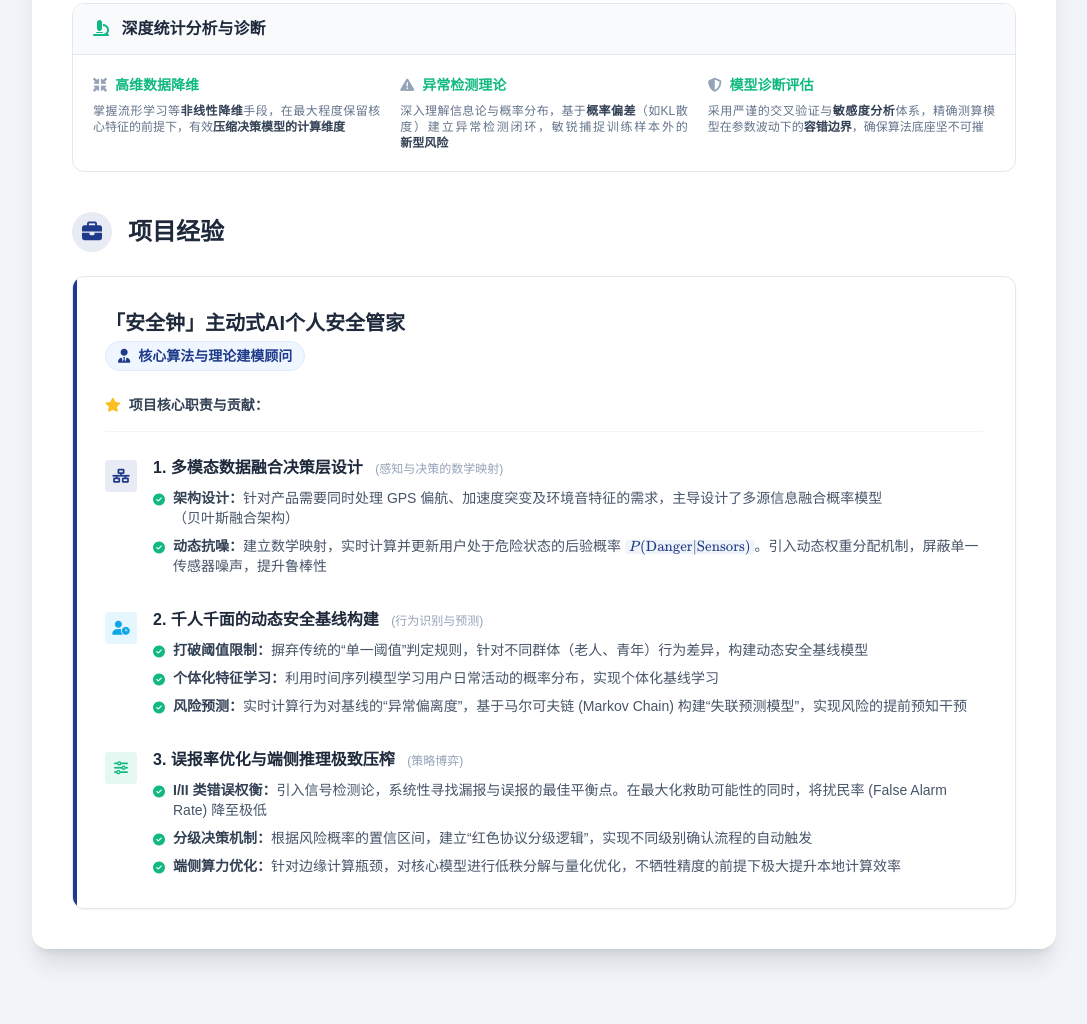
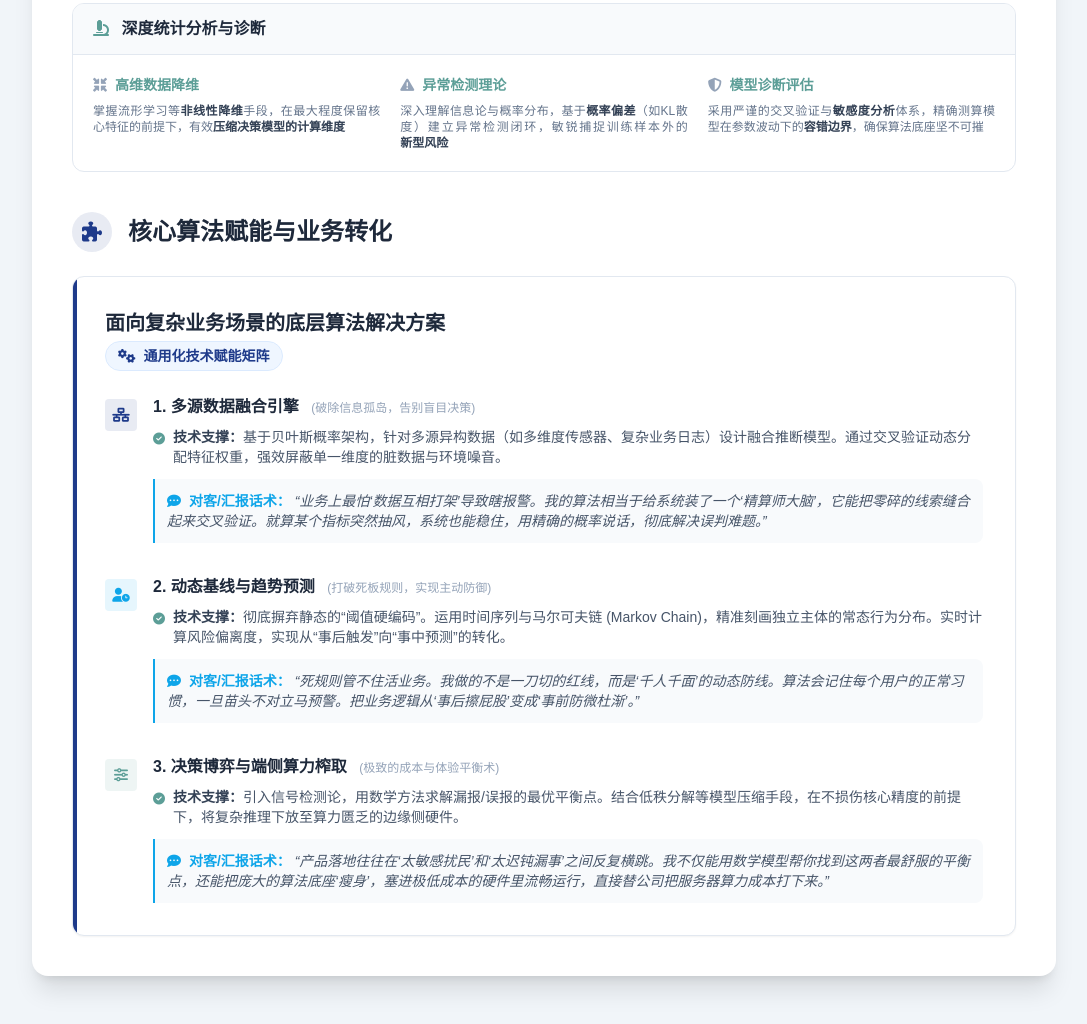
Before and after one commit to MikeChain-FDU/resume-anquanzhong.MikeChian, a website: page secure-resume/index.html in a window 1280 px wide. Shown: the part 823-1847 px from the top of the page, without its empty margins (96-1183 px from the left). Before the commit the page ends 1820 px from the top, so only its background shows below. Drawn offline with nearby package versions, Linux system fonts and the light colour scheme.

Commit message:
Update index.html

```diff
--- a/secure-resume/index.html
+++ b/secure-resume/index.html
@@ -4,11 +4,8 @@
     <meta charset="UTF-8">
     <meta name="viewport" content="width=device-width, initial-scale=1.0">
     <title>数学建模顾问（底层算法把关） - 专业简历</title>
-    <!-- Tailwind CSS for styling -->
     <script src="https://cdn.tailwindcss.com"></script>
-    <!-- FontAwesome for Icons -->
     <link rel="stylesheet" href="https://cdnjs.cloudflare.com/ajax/libs/font-awesome/6.4.0/css/all.min.css">
-    <!-- MathJax for rendering math formulas -->
     <script src="https://polyfill.io/v3/polyfill.min.js?features=es6"></script>
     <script id="MathJax-script" async src="https://cdn.jsdelivr.net/npm/mathjax@3/es5/tex-mml-chtml.js"></script>
 
@@ -17,9 +14,9 @@
             theme: {
                 extend: {
                     colors: {
-                        primary: '#1e3a8a', // Deep Blue (Rigorous/Math)
-                        secondary: '#0ea5e9', // Light Blue (Tech/Data)
-                        accent: '#10b981', // Emerald (Life/Safety)
+                        primary: '#1e3a8a', // Deep Blue
+                        secondary: '#0ea5e9', // Light Blue
+                        accent: '#5c9e97', // Celadon Green
                         dark: '#1e293b',
                         light: '#f8fafc'
                     },
@@ -34,16 +31,11 @@
         body { background-color: #f1f5f9; }
         .card-hover { transition: transform 0.2s ease, box-shadow 0.2s ease; }
         .card-hover:hover { transform: translateY(-2px); box-shadow: 0 10px 25px -5px rgba(0, 0, 0, 0.1), 0 8px 10px -6px rgba(0, 0, 0, 0.1); }
-
-        /* 针对 PDF 导出的专用打印样式优化 */
         @media print {
             body { background-color: white !important; }
             .shadow-xl, .shadow-sm, .shadow-md { box-shadow: none !important; border: 1px solid #e2e8f0 !important; }
-            /* 防止核心模块和卡片在跨页时被从中间切断 */
             section, .border-slate-200, .bg-light, .flex { page-break-inside: avoid; break-inside: avoid; }
-            /* 打印时隐藏 AI 悬浮按钮和对话框 */
             #ai-widget-button, #ai-chat-panel { display: none !important; }
-            /* 移除页面外边距以适应 A4 纸 */
             .max-w-5xl { max-width: 100% !important; margin-top: 0 !important; }
             header { -webkit-print-color-adjust: exact; print-color-adjust: exact; }
         }
@@ -62,7 +54,7 @@
                 <h1 class="text-4xl font-bold tracking-tight mb-2">首席数学建模顾问 <span class="text-secondary-200 font-light text-3xl opacity-80">|</span> 算法科学家</h1>
                 <div class="mt-6 inline-flex items-center bg-white/20 backdrop-blur-sm px-5 py-3 rounded-lg border border-white/30">
                     <i class="fas fa-quote-left text-accent mr-3 text-xl"></i>
-                    <p class="text-lg font-medium tracking-wide">将严谨的数学理论转化为守护生命的智能逻辑。</p>
+                    <p class="text-lg font-medium tracking-wide">将严谨的数学理论转化为守护生命与赋能商业的智能逻辑。</p>
                 </div>
             </div>
         </header>
@@ -100,7 +92,7 @@
                             <i class="fas fa-university w-6 text-center mr-2"></i> 产学研生态构建
                         </h3>
                         <p class="text-sm text-slate-600 leading-relaxed text-justify">
-                            推动业务数据与<span class="font-semibold text-accent">复旦大学、香港中文大学</span>等顶尖高校实验室联合进行科学研究，不仅能获取项目科研经费，更能为项目带来顶尖学术资源<span class="whitespace-nowrap">与行业声誉</span>
+                            推动业务数据与<span class="font-semibold text-accent">顶尖高校实验室</span>联合进行科学研究，不仅能获取项目科研经费，更能为项目带来前沿学术资源<span class="whitespace-nowrap">与行业声誉</span>
                         </p>
                     </div>
                 </div>
@@ -160,13 +152,13 @@
                 </div>
             </section>
 
-            <!-- Project Experience -->
+            <!-- Technical Support Capabilities & Talking Points (REWRITTEN) -->
             <section>
                 <div class="flex items-center mb-6">
                     <div class="w-10 h-10 rounded-full bg-primary/10 flex items-center justify-center text-primary mr-4">
-                        <i class="fas fa-briefcase text-xl"></i>
+                        <i class="fas fa-puzzle-piece text-xl"></i>
                     </div>
-                    <h2 class="text-2xl font-bold text-dark">项目经验</h2>
+                    <h2 class="text-2xl font-bold text-dark">核心算法赋能与业务转化</h2>
                 </div>
 
                 <div class="bg-white border border-slate-200 rounded-xl p-8 relative overflow-hidden shadow-sm hover:shadow-md transition-shadow">
@@ -174,16 +166,12 @@
 
                     <div class="flex flex-col md:flex-row md:items-center justify-between mb-6">
                         <div>
-                            <h3 class="text-xl font-bold text-dark mb-1">「安全钟」主动式AI个人安全管家</h3>
+                            <h3 class="text-xl font-bold text-dark mb-1">面向复杂业务场景的底层算法解决方案</h3>
                             <div class="inline-flex items-center px-3 py-1 rounded-full bg-blue-50 text-primary text-sm font-semibold border border-blue-100">
-                                <i class="fas fa-user-tie mr-2"></i> 核心算法与理论建模顾问
+                                <i class="fas fa-cogs mr-2"></i> 通用化技术赋能矩阵
                             </div>
                         </div>
                     </div>
-
-                    <p class="text-slate-500 text-sm mb-6 pb-4 border-b border-slate-100">
-                        <i class="fas fa-star text-amber-400 mr-2"></i><span class="font-semibold text-slate-700">项目核心职责与贡献：</span>
-                    </p>
 
                     <div class="space-y-8">
                         <!-- Module 1 -->
@@ -193,18 +181,18 @@
                                     <i class="fas fa-network-wired text-sm"></i>
                                 </div>
                             </div>
-                            <div class="ml-4">
-                                <h4 class="text-base font-bold text-slate-800 mb-2">1. 多模态数据融合决策层设计 <span class="text-xs font-normal text-slate-400 ml-2">(感知与决策的数学映射)</span></h4>
-                                <ul class="space-y-2 text-sm text-slate-600">
+                            <div class="ml-4 w-full">
+                                <h4 class="text-base font-bold text-slate-800 mb-2">1. 多源数据融合引擎 <span class="text-xs font-normal text-slate-400 ml-2">(破除信息孤岛，告别盲目决策)</span></h4>
+                                <ul class="space-y-2 text-sm text-slate-600 mb-3">
                                     <li class="flex items-start">
                                         <i class="fas fa-check-circle text-accent mt-1 mr-2 text-xs"></i>
-                                        <span><strong class="text-slate-700">架构设计：</strong>针对产品需要同时处理 GPS 偏航、加速度突变及环境音特征的需求，主导设计了多源信息融合概率模型<span class="whitespace-nowrap">（贝叶斯融合架构）</span></span>
-                                    </li>
-                                    <li class="flex items-start">
-                                        <i class="fas fa-check-circle text-accent mt-1 mr-2 text-xs"></i>
-                                        <span><strong class="text-slate-700">动态抗噪：</strong>建立数学映射，实时计算并更新用户处于危险状态的后验概率 <span class="bg-slate-100 px-1 rounded font-mono text-primary text-xs">\(P(\text{Danger} | \text{Sensors})\)</span>。引入动态权重分配机制，屏蔽单一传感器噪声，<span class="whitespace-nowrap">提升鲁棒性</span></span>
+                                        <span><strong class="text-slate-700">技术支撑：</strong>基于贝叶斯概率架构，针对多源异构数据（如多维度传感器、复杂业务日志）设计融合推断模型。通过交叉验证动态分配特征权重，强效屏蔽单一维度的脏数据与环境噪音。</span>
                                     </li>
                                 </ul>
+                                <div class="bg-slate-50 border-l-2 border-secondary p-3 rounded-r-lg text-sm">
+                                    <strong class="text-secondary"><i class="fas fa-comment-dots mr-1"></i> 对客/汇报话术：</strong>
+                                    <span class="text-slate-600 italic">“业务上最怕‘数据互相打架’导致瞎报警。我的算法相当于给系统装了一个‘精算师大脑’，它能把零碎的线索缝合起来交叉验证。就算某个指标突然抽风，系统也能稳住，用精确的概率说话，彻底解决误判难题。”</span>
+                                </div>
                             </div>
                         </div>
 
@@ -215,22 +203,18 @@
                                     <i class="fas fa-user-clock text-sm"></i>
                                 </div>
                             </div>
-                            <div class="ml-4">
-                                <h4 class="text-base font-bold text-slate-800 mb-2">2. 千人千面的动态安全基线构建 <span class="text-xs font-normal text-slate-400 ml-2">(行为识别与预测)</span></h4>
-                                <ul class="space-y-2 text-sm text-slate-600">
+                            <div class="ml-4 w-full">
+                                <h4 class="text-base font-bold text-slate-800 mb-2">2. 动态基线与趋势预测 <span class="text-xs font-normal text-slate-400 ml-2">(打破死板规则，实现主动防御)</span></h4>
+                                <ul class="space-y-2 text-sm text-slate-600 mb-3">
                                     <li class="flex items-start">
                                         <i class="fas fa-check-circle text-accent mt-1 mr-2 text-xs"></i>
-                                        <span><strong class="text-slate-700">打破阈值限制：</strong>摒弃传统的“单一阈值”判定规则，针对不同群体（老人、青年）行为差异，<span class="whitespace-nowrap">构建动态安全基线模型</span></span>
-                                    </li>
-                                    <li class="flex items-start">
-                                        <i class="fas fa-check-circle text-accent mt-1 mr-2 text-xs"></i>
-                                        <span><strong class="text-slate-700">个体化特征学习：</strong>利用时间序列模型学习用户日常活动的概率分布，<span class="whitespace-nowrap">实现个体化基线学习</span></span>
-                                    </li>
-                                    <li class="flex items-start">
-                                        <i class="fas fa-check-circle text-accent mt-1 mr-2 text-xs"></i>
-                                        <span><strong class="text-slate-700">风险预测：</strong>实时计算行为对基线的“异常偏离度”，基于马尔可夫链 (Markov Chain) 构建“失联预测模型”，实现风险的<span class="whitespace-nowrap">提前预知干预</span></span>
+                                        <span><strong class="text-slate-700">技术支撑：</strong>彻底摒弃静态的“阈值硬编码”。运用时间序列与马尔可夫链 (Markov Chain)，精准刻画独立主体的常态行为分布。实时计算风险偏离度，实现从“事后触发”向“事中预测”的转化。</span>
                                     </li>
                                 </ul>
+                                <div class="bg-slate-50 border-l-2 border-secondary p-3 rounded-r-lg text-sm">
+                                    <strong class="text-secondary"><i class="fas fa-comment-dots mr-1"></i> 对客/汇报话术：</strong>
+                                    <span class="text-slate-600 italic">“死规则管不住活业务。我做的不是一刀切的红线，而是‘千人千面’的动态防线。算法会记住每个用户的正常习惯，一旦苗头不对立马预警。把业务逻辑从‘事后擦屁股’变成‘事前防微杜渐’。”</span>
+                                </div>
                             </div>
                         </div>
 
@@ -241,22 +225,18 @@
                                     <i class="fas fa-sliders-h text-sm"></i>
                                 </div>
                             </div>
-                            <div class="ml-4">
-                                <h4 class="text-base font-bold text-slate-800 mb-2">3. 误报率优化与端侧推理极致压榨 <span class="text-xs font-normal text-slate-400 ml-2">(策略博弈)</span></h4>
-                                <ul class="space-y-2 text-sm text-slate-600">
+                            <div class="ml-4 w-full">
+                                <h4 class="text-base font-bold text-slate-800 mb-2">3. 决策博弈与端侧算力榨取 <span class="text-xs font-normal text-slate-400 ml-2">(极致的成本与体验平衡术)</span></h4>
+                                <ul class="space-y-2 text-sm text-slate-600 mb-3">
                                     <li class="flex items-start">
                                         <i class="fas fa-check-circle text-accent mt-1 mr-2 text-xs"></i>
-                                        <span><strong class="text-slate-700">I/II 类错误权衡：</strong>引入信号检测论，系统性寻找漏报与误报的最佳平衡点。在最大化救助可能性的同时，将扰民率 (False Alarm Rate) <span class="whitespace-nowrap">降至极低</span></span>
-                                    </li>
-                                    <li class="flex items-start">
-                                        <i class="fas fa-check-circle text-accent mt-1 mr-2 text-xs"></i>
-                                        <span><strong class="text-slate-700">分级决策机制：</strong>根据风险概率的置信区间，建立“红色协议分级逻辑”，实现不同级别确认流程的<span class="whitespace-nowrap">自动触发</span></span>
-                                    </li>
-                                    <li class="flex items-start">
-                                        <i class="fas fa-check-circle text-accent mt-1 mr-2 text-xs"></i>
-                                        <span><strong class="text-slate-700">端侧算力优化：</strong>针对边缘计算瓶颈，对核心模型进行低秩分解与量化优化，不牺牲精度的前提下<span class="whitespace-nowrap">极大提升本地计算效率</span></span>
+                                        <span><strong class="text-slate-700">技术支撑：</strong>引入信号检测论，用数学方法求解漏报/误报的最优平衡点。结合低秩分解等模型压缩手段，在不损伤核心精度的前提下，将复杂推理下放至算力匮乏的边缘侧硬件。</span>
                                     </li>
                                 </ul>
+                                <div class="bg-slate-50 border-l-2 border-secondary p-3 rounded-r-lg text-sm">
+                                    <strong class="text-secondary"><i class="fas fa-comment-dots mr-1"></i> 对客/汇报话术：</strong>
+                                    <span class="text-slate-600 italic">“产品落地往往在‘太敏感扰民’和‘太迟钝漏事’之间反复横跳。我不仅能用数学模型帮你找到这两者最舒服的平衡点，还能把庞大的算法底座‘瘦身’，塞进极低成本的硬件里流畅运行，直接替公司把服务器算力成本打下来。”</span>
+                                </div>
                             </div>
                         </div>
                     </div>
@@ -299,7 +279,7 @@
                     <i class="fas fa-robot text-xs"></i>
                 </div>
                 <div class="bg-white p-3 rounded-2xl rounded-tl-none shadow-sm border border-slate-100 text-sm text-slate-700 max-w-[85%] leading-relaxed">
-                    您好！我是候选人的 AI 数字分身 ✨。您可以向我提问关于简历中提及的“贝叶斯推断”、“马尔可夫链”或者“安全钟项目”的任何细节。我也可以帮您将这些技术术语转化为通俗的业务场景。请问有什么我可以帮您的吗？
+                    您好！我是候选人的 AI 数字分身 ✨。您可以向我提问关于简历中提及的“贝叶斯推断”、“马尔可夫链”等技术细节。我能帮您将这些技术术语转化为通俗的业务话术，说明我将如何为您的项目赋能。请问有什么我可以帮您的吗？
                 </div>
             </div>
         </div>
@@ -307,7 +287,7 @@
         <!-- Input Area -->
         <div class="p-3 bg-white border-t border-slate-100">
             <form id="chat-form" onsubmit="handleChatSubmit(event)" class="relative flex items-center">
-                <input type="text" id="chat-input" placeholder="例如：用通俗的话解释安全钟项目？" class="w-full bg-slate-100 text-sm rounded-full pl-4 pr-12 py-3 focus:outline-none focus:ring-2 focus:ring-primary/50 transition-all" required autocomplete="off">
+                <input type="text" id="chat-input" placeholder="例如：你能为我们的风控业务提供什么支持？" class="w-full bg-slate-100 text-sm rounded-full pl-4 pr-12 py-3 focus:outline-none focus:ring-2 focus:ring-primary/50 transition-all" required autocomplete="off">
                 <button type="submit" id="chat-submit-btn" class="absolute right-2 w-8 h-8 rounded-full bg-primary text-white flex items-center justify-center hover:bg-secondary transition-colors disabled:opacity-50 disabled:cursor-not-allowed">
                     <i class="fas fa-paper-plane text-xs"></i>
                 </button>
@@ -316,24 +296,21 @@
     </div>
 
     <script>
-        // 核心安全修改：彻底移除明文 apiKey，所有的逻辑转向同源的安全后端代理
         let isChatOpen = false;
         const chatPanel = document.getElementById('ai-chat-panel');
         const chatMessages = document.getElementById('chat-messages');
         const chatInput = document.getElementById('chat-input');
         const submitBtn = document.getElementById('chat-submit-btn');
 
-        // 设置给大模型的系统级角色提示词
         const systemPrompt = `你现在是这份简历的候选人（首席数学建模顾问/算法科学家）的“AI数字分身”。
-你的任务是回答HR或面试官关于你经历的问题。
+你的任务是回答HR或面试官关于你技术支持能力的问题。
 回答要求：
 1. 语气自信、专业、简明扼要，使用第一人称“我”。
-2. 遇到非技术人员提问时，能够主动将复杂的数学模型（如贝叶斯、马尔可夫链、KL散度）解释为通俗易懂的商业或应用价值。
+2. 遇到非技术人员提问时，能够主动将复杂的数学模型解释为通俗易懂的商业话术（如：精算师大脑、动态防线、算力瘦身）。
 3. 严格基于以下简历背景：
 - 核心理念：坚持第一性原理构建底层模型，拒绝黑盒调参。
-- 核心优势：理论严谨、统计深度强、具备顶尖高校（如复旦大学、香港中文大学）产学研资源整合能力，能通过联合科研获取经费与项目声誉。
-- 技能：精通随机过程建模、贝叶斯推断、异常检测理论（KL散度）、流形学习降维、端侧算力最优化。
-- 核心项目：「安全钟」主动式AI个人安全管家。负责多源信息贝叶斯融合架构、基于时间序列和马尔可夫链的个体化动态安全基线预测、引入信号检测论平衡漏报误报，并进行了端侧推理低秩分解优化。`;
+- 核心优势：理论严谨、统计深度强、具备顶尖高校产学研资源整合能力。
+- 技能支持：精通多源贝叶斯架构设计（破除信息孤岛）、时间序列动态安全基线（打破死板规则）、边缘端算力极致压榨（打下算力成本）。`;
 
         let chatHistory = [];
 
@@ -361,7 +338,6 @@
                 ? 'bg-primary text-white p-3 rounded-2xl rounded-tr-none shadow-sm text-sm max-w-[85%] order-1 leading-relaxed'
                 : 'bg-white p-3 rounded-2xl rounded-tl-none shadow-sm border border-slate-100 text-sm text-slate-700 max-w-[85%] leading-relaxed';
 
-            // 简单的 Markdown 加粗和换行处理
             let formattedText = text.replace(/\*\*(.*?)\*\*/g, '<strong>$1</strong>').replace(/\n/g, '<br>');
 
             msgDiv.innerHTML = `
@@ -400,14 +376,12 @@
             const text = chatInput.value.trim();
             if (!text) return;
 
-            // 更新 UI 状态
             chatInput.value = '';
             chatInput.disabled = true;
             submitBtn.disabled = true;
             appendMessage(text, true);
             appendLoading();
 
-            // 维护上下文对话记录
             chatHistory.push({ role: "user", parts: [{ text: text }] });
 
             const payload = {
@@ -416,7 +390,6 @@
             };
 
             try {
-                // 核心修改：请求本地服务器的 /api/chat 路径，不再直连 Google
                 const response = await fetch('/api/chat', {
                     method: 'POST',
                     headers: { 'Content-Type': 'application/json' },
@@ -432,7 +405,6 @@
                     chatHistory.push({ role: "model", parts: [{ text: aiResponseText }] });
                     appendMessage(aiResponseText, false);
                 } else {
-                    // 如果后端返回错误提示，只显示信息，不将其存入上下文
                     appendMessage(aiResponseText || "返回数据为空", false);
                     chatHistory.pop();
                 }
@@ -440,7 +412,7 @@
                 removeLoading();
                 appendMessage("<strong>连接失败</strong><br>网络请求异常，请检查服务器状态。详细信息: " + error.message, false);
                 console.error("Chat API Error:", error);
-                chatHistory.pop(); // 移除失败的记录
+                chatHistory.pop();
             } finally {
                 chatInput.disabled = false;
                 submitBtn.disabled = false;
```
